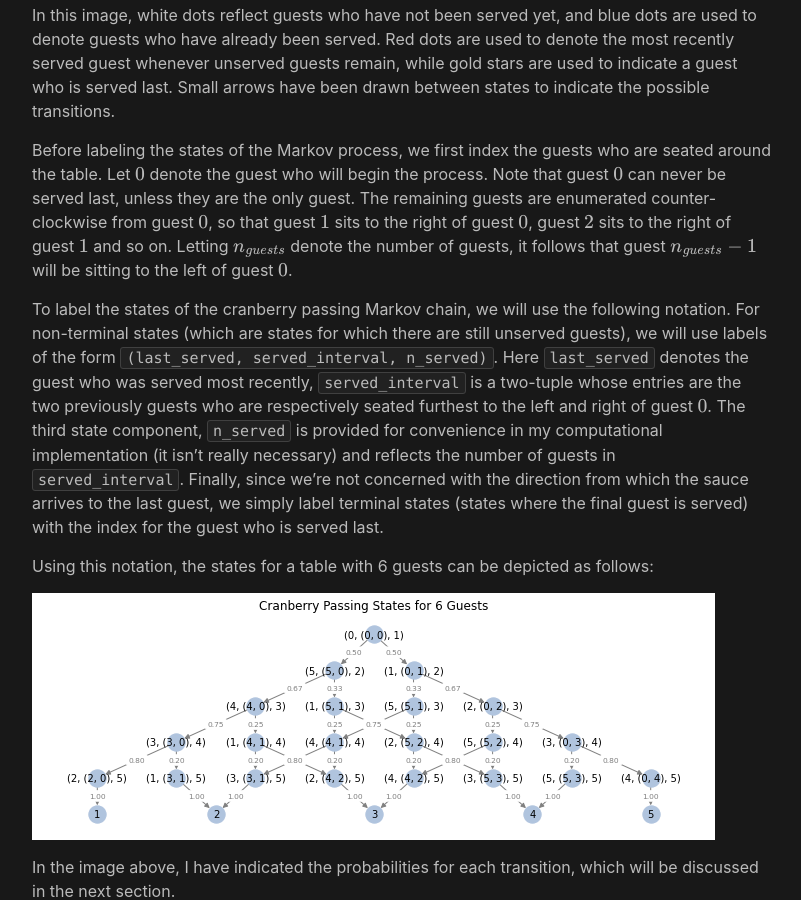
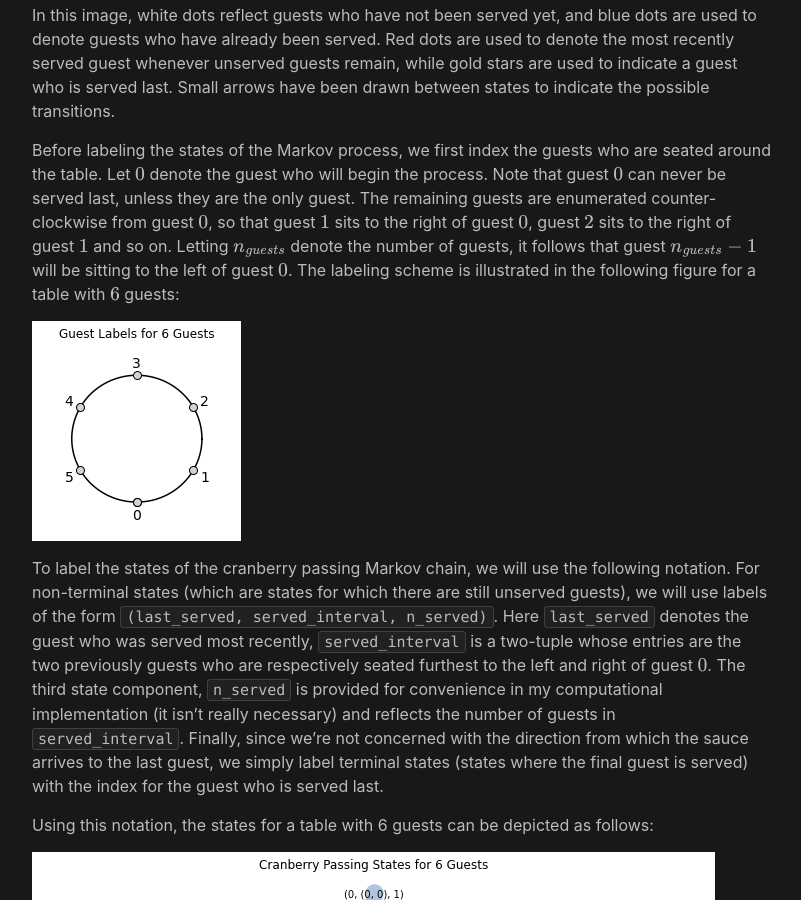
Before and after one commit to pkepley/pkepley.github.io, a Jekyll site: the page built from _posts/2020-11-29-RiddlerLazyCranberry.md, in a window 1280 px wide and 900 px high, scrolled down 1571 px. Shown: the whole window, without its empty margins (238-1039 px from the left). Built offline with Jekyll 4.4.1, drawn with Linux system fonts in a browser that asks for light colours; formulas are drawn with MathJax 3.

Commit message:
Guest labeling scheme image

```diff
--- a/_posts/2020-11-29-RiddlerLazyCranberry.md
+++ b/_posts/2020-11-29-RiddlerLazyCranberry.md
@@ -80,13 +80,17 @@ states to indicate the possible transitions.
 
 Before labeling the states of the Markov process, we first index the
 guests who are seated around the table. Let $$0$$ denote the guest who
-will begin the process. Note that guest $$0$$ can never be served last,
-unless they are the only guest. The
-remaining guests are enumerated counter-clockwise from guest $$0$$, so
-that guest $$1$$ sits to the right of guest $$0$$, guest $$2$$ sits to
-the right of guest $$1$$ and so on. Letting $$n_{guests}$$ denote the
-number of guests, it follows that guest $$n_{guests} - 1$$ will be
-sitting to the left of guest $$0$$.
+will begin the process. Note that guest $$0$$ can never be served
+last, unless they are the only guest. The remaining guests are
+enumerated counter-clockwise from guest $$0$$, so that guest $$1$$
+sits to the right of guest $$0$$, guest $$2$$ sits to the right of
+guest $$1$$ and so on. Letting $$n_{guests}$$ denote the number of
+guests, it follows that guest $$n_{guests} - 1$$ will be sitting to
+the left of guest $$0$$. The labeling scheme is illustrated in the
+following figure for a table with $$6$$ guests:
+
+![six guest transition graph with labels]({{ asset_path }}/seating_six.png)
+
 
 To label the states of the cranberry passing Markov chain, we will use
 the following notation. For non-terminal states (which are states for
```
Also changed, not shown: assets/posts/img/Riddler_20201129_files/seating_six.png (added).
